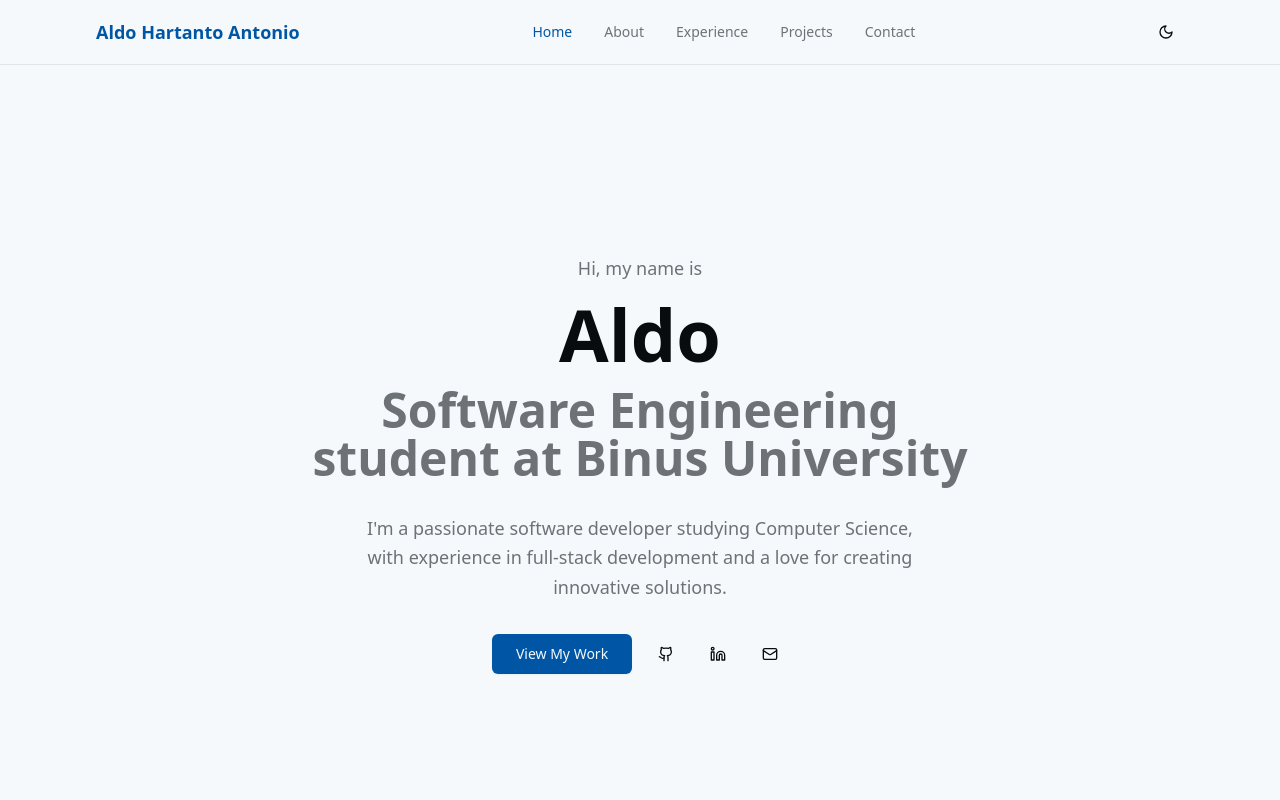
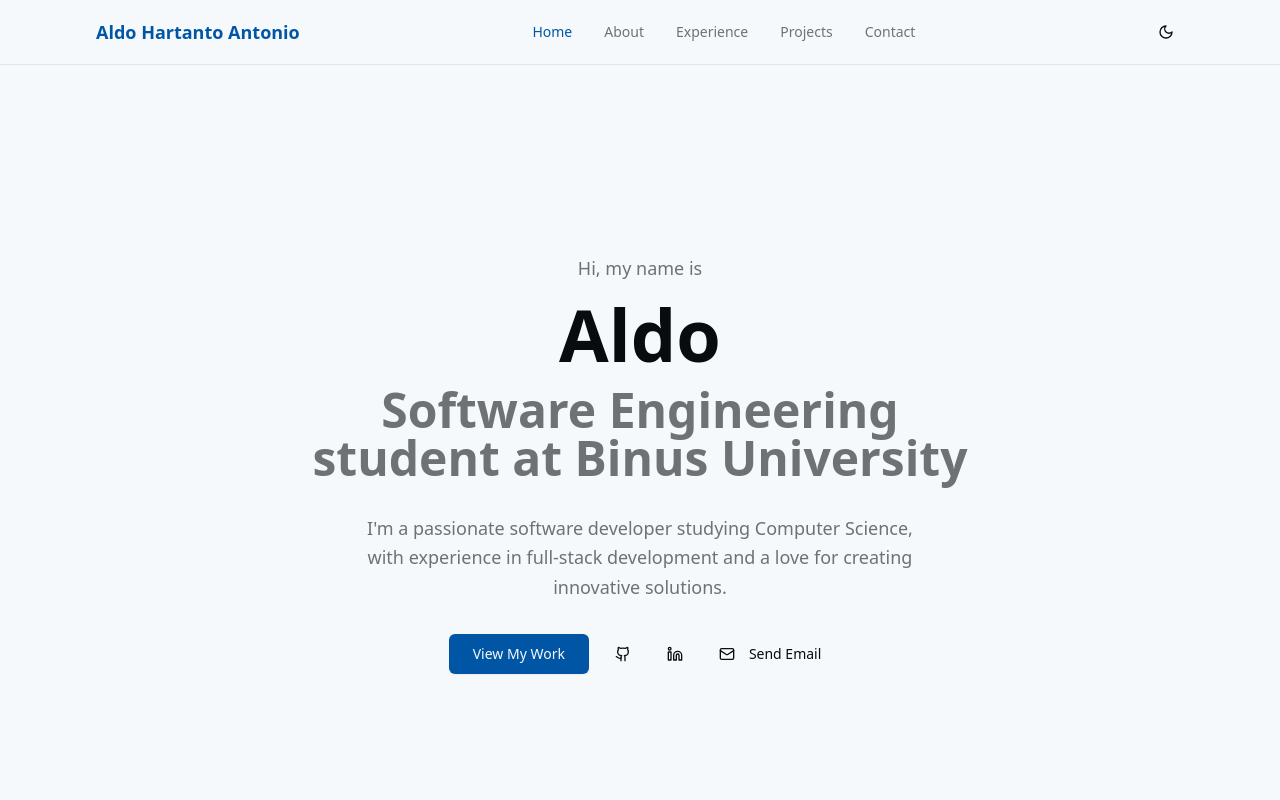
Before and after one commit to Tungstmrng/internship-portofolio, a Next.js app: page / in a window 1280 px wide. Shown: the top 800 px of the page. Built offline with nearby package versions, Linux system fonts and the light colour scheme.

Commit message:
Update hero.tsx

```diff
--- a/components/hero.tsx
+++ b/components/hero.tsx
@@ -62,8 +62,13 @@ export function Hero() {
                 </a>
               </Button>
               <Button variant="ghost" size="sm" asChild>
-                <a href="mailto:antonio.aldo1005@gmail.com">
-                  <Mail className="h-5 w-5" />
+                <a
+                  href="https://mail.google.com/mail/?view=cm&to=antonio.aldo1005@gmail.com"
+                  target="_blank"
+                  rel="noopener noreferrer"
+                >
+                  <Mail className="h-4 w-4 mr-2" />
+                  Send Email
                 </a>
               </Button>
             </div>
```
